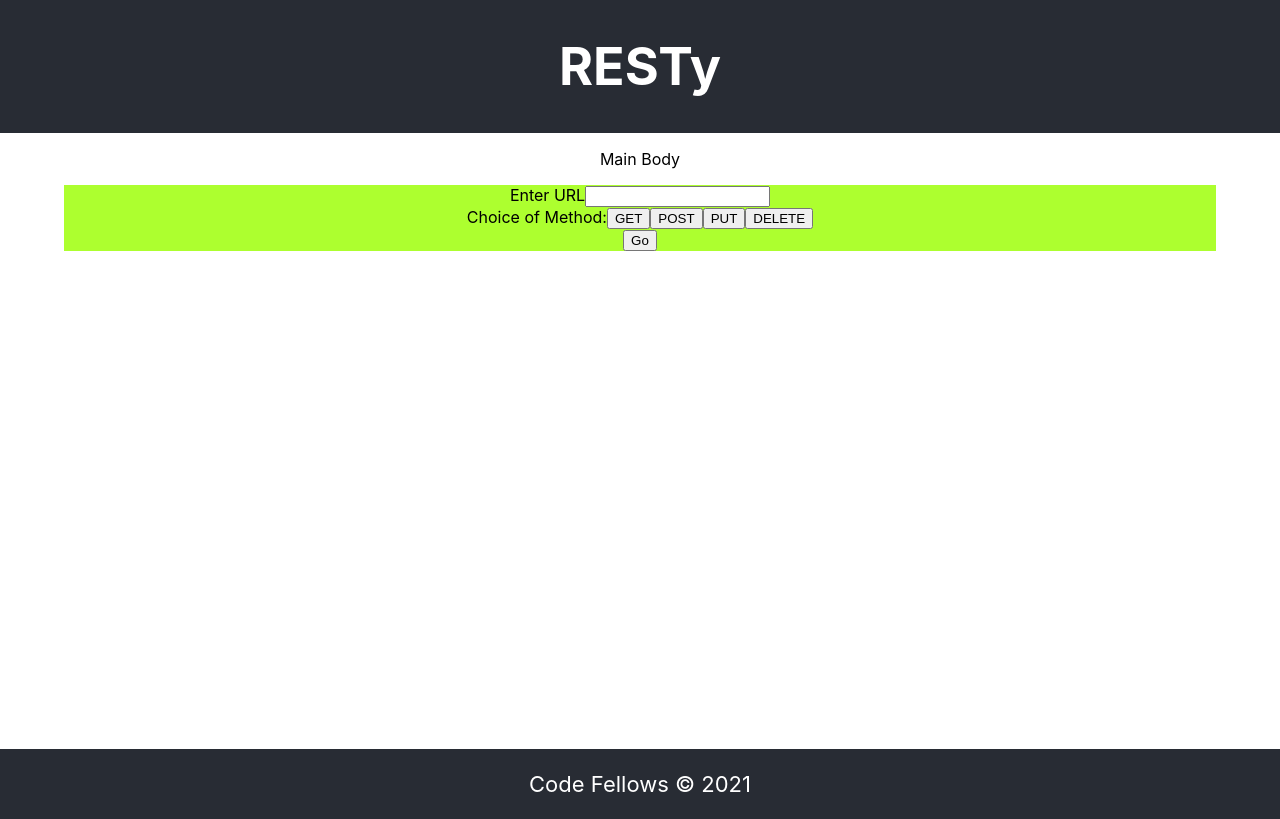
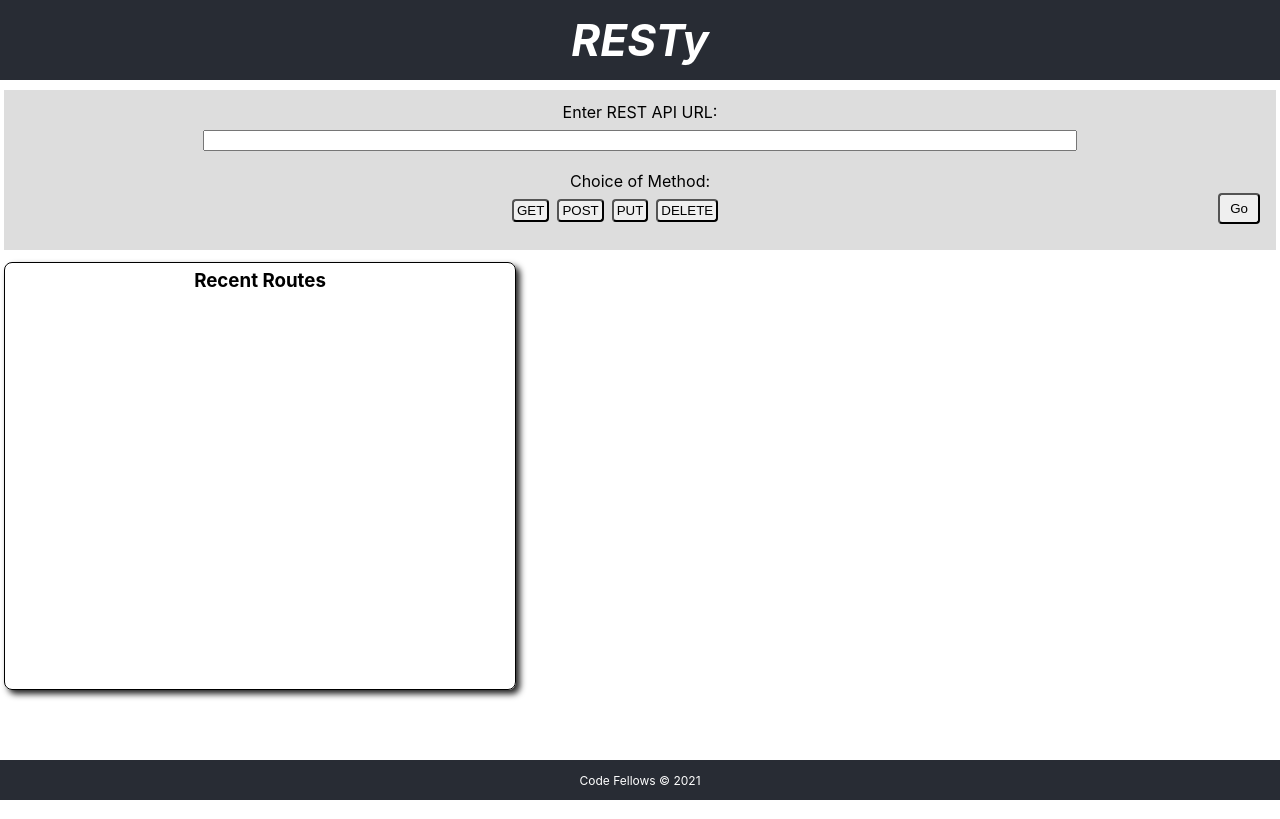
Before and after one commit to William-Moreno/resty-v0.9, a React (Create React App) app: page / in a window 1280 px wide. Built offline with nearby package versions, Linux system fonts and the light colour scheme.

Commit message:
README updated

```diff
--- a/src/App.scss
+++ b/src/App.scss
@@ -1,16 +1,7 @@
 .App {
+  height: 100vh;
   text-align: center;
-}
-
-.App-header {
-  background-color: #282c34;
-  min-height: 100vh;
-  display: flex;
-  flex-direction: column;
-  align-items: center;
-  justify-content: center;
-  font-size: calc(10px + 2vmin);
-  color: white;
+  box-sizing: border-box;
 }
 
 .App-link {
--- a/src/components/footer/footer.scss
+++ b/src/components/footer/footer.scss
@@ -1,10 +1,10 @@
 .App-footer {
   background-color: #282c34;
-  min-height: 5vh;
+  height: 5vh;
   display: flex;
   flex-direction: column;
   align-items: center;
   justify-content: center;
-  font-size: calc(6px + 2vmin);
+  font-size: 12px;
   color: white;
 }
--- a/src/components/form/Form.js
+++ b/src/components/form/Form.js
@@ -8,6 +8,10 @@ class Form extends React.Component {
       apiMethod: [],
       apiUrl: [],
       methodClass: [],
+      formGet: 'plain',
+      formPost: 'plain',
+      formPut: 'plain',
+      formDelete: 'plain',
     }
   }
 
@@ -36,6 +40,35 @@ class Form extends React.Component {
     console.log(e.target.value);
     this.setState({ methodValue: e.target.value });
     this.setState({ classValue: `${e.target.value}Button` });
+    if(e.target.value === 'get') {
+      this.setState({
+        formGet: 'getButton',
+        formPost: 'plain',
+        formPut: 'plain',
+        formDelete: 'plain',
+      });
+    } else if(e.target.value === 'post') {
+      this.setState({
+        formGet: 'plain',
+        formPost: 'postButton',
+        formPut: 'plain',
+        formDelete: 'plain',
+      });
+    } else if(e.target.value === 'put') {
+      this.setState({
+        formGet: 'plain',
+        formPost: 'plain',
+        formPut: 'putButton',
+        formDelete: 'plain',
+      });
+    } else if(e.target.value === 'delete') {
+      this.setState({
+        formGet: 'plain',
+        formPost: 'plain',
+        formPut: 'plain',
+        formDelete: 'deleteButton',
+      });
+    }
   }
 
   handleChange = (e) => {
@@ -52,20 +85,20 @@ class Form extends React.Component {
     return (
       <div>
         <form className="App-form" onSubmit={this.handleSubmit}>
-          <label>Enter URL
-            <input onChange={this.handleChange} type='text' value ={this.state.input} />
+          <label>Enter REST API URL: <br />
+            <input className="urlEntry" onChange={this.handleChange} type='text' value ={this.state.input} />
           </label>
           <br/>
-          <label>Choice of Method:
-              <button value="get" onClick={this.methodChange}>GET</button>
-              <button value="post" onClick={this.methodChange}>POST</button>
-              <button value="put" onClick={this.methodChange}>PUT</button>
-              <button value="delete" onClick={this.methodChange}>DELETE</button>
+          <label>Choice of Method: <br />
+              <button className={this.state.formGet} value="get" onClick={this.methodChange}>GET</button>
+              <button className={this.state.formPost} value="post" onClick={this.methodChange}>POST</button>
+              <button className={this.state.formPut} value="put" onClick={this.methodChange}>PUT</button>
+              <button className={this.state.formDelete} value="delete" onClick={this.methodChange}>DELETE</button>
+          <input className="plain goButton" type="submit" value="Go" onClick={this.addUrlAndMethod} />
           </label>
-          <br/>
-          <input type="submit" value="Go" onClick={this.addUrlAndMethod} />
         </form>
         <div className="history-frame">
+          <h3 className="history-title">Recent Routes</h3>
           {this.state.apiUrl.map((url, idx) => <li><button className={this.state.methodClass[idx]}>{this.state.apiMethod[idx]}</button> {url}</li>)}
         </div>
       </div>
--- a/src/components/form/form.scss
+++ b/src/components/form/form.scss
@@ -1,6 +1,95 @@
+* {
+  box-sizing: border-box;
+}
+
 .App-form {
-  width: 90%;
-  height: 15%;
-  margin: 0 auto;
-  background-color: greenyellow;
+  display: flex;
+  flex-direction: column;
+  width: 100%;
+  height: 20vh;
+  margin: 6px auto;
+  padding: 12px;
+  background-color: #ddd;
+  button {
+    margin-top: 8px;
+  }
 }
+
+.history-frame {
+  border: 1px #000 solid;
+  margin-top: 12px;
+  padding: 6px;
+  border-radius: 8px;
+  box-shadow: 4px 4px 6px #222;
+  height: 53.5vh;
+  width: 40vw;
+  text-align: left;
+  overflow: hidden;
+  li {
+    list-style: none;
+    margin: 2px auto;
+  }
+}
+
+.urlEntry {
+    width: 70%;
+    margin-top: 8px;
+}
+
+.history-title {
+  margin-top: 0;
+  text-align: center;
+}
+
+
+.plain {
+  margin: 2px 4px;
+  border-radius: 4px;
+  padding: 2px 3px;
+}
+
+.goButton {
+  float: right;
+  padding: 6px 10px;
+}
+
+.goButton:hover {
+  transition: .5s;
+  transform: scale(1.25);
+}
+
+.getButton {
+  margin: 2px 4px;
+  border-radius: 4px;
+  text-transform: uppercase;
+  padding: 2px 3px;
+  background-color: blue;
+  color: #FFF;
+}
+
+.postButton {
+  margin: 2px 4px;
+  border-radius: 4px;
+  text-transform: uppercase;
+  padding: 2px 3px;
+  background-color: green;
+  color: #FFF;
+}
+
+.putButton {
+  margin: 2px 4px;
+  border-radius: 4px;
+  text-transform: uppercase;
+  padding: 2px 3px;
+  background-color: blueviolet;
+  color: #FFF;
+}
+
+.deleteButton {
+  margin: 2px 4px;
+  border-radius: 4px;
+  text-transform: uppercase;
+  padding: 2px 3px;
+  background-color: red;
+  color: #FFF;
+}
--- a/src/components/header/header.scss
+++ b/src/components/header/header.scss
@@ -1,10 +1,11 @@
 .App-header {
   background-color: #282c34;
-  min-height: 10vh;
+  height: 10vh;
   display: flex;
   flex-direction: column;
   align-items: center;
   justify-content: center;
-  font-size: calc(10px + 2vmin);
+  font-size: calc(6px + 2vmin);
+  font-style: italic;
   color: white;
 }
--- a/src/components/main/Main.js
+++ b/src/components/main/Main.js
@@ -5,7 +5,6 @@ import Form from '../form/Form.js';
 function Main() {
   return (
     <main className="App-main">
-      <p>Main Body</p>
       <Form />
     </main>
   )
--- a/src/components/main/main.scss
+++ b/src/components/main/main.scss
@@ -1,3 +1,4 @@
 .App-main {
-  min-height: 75vh;
+  height: 85vh;
+  padding: 4px;
 }
```
Also changed, not shown: assets/resty-uml-day1.PNG (added), 1 other file (tests, documents, lock files or other folders).
